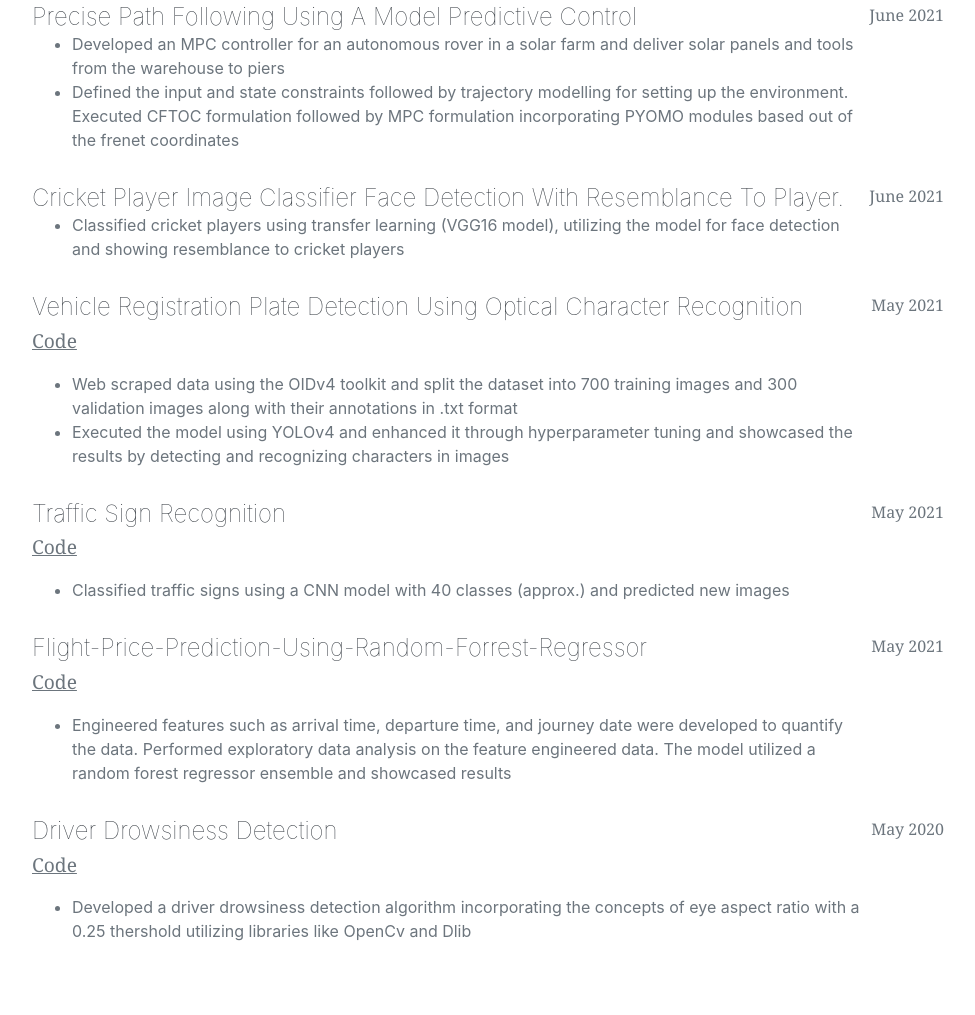
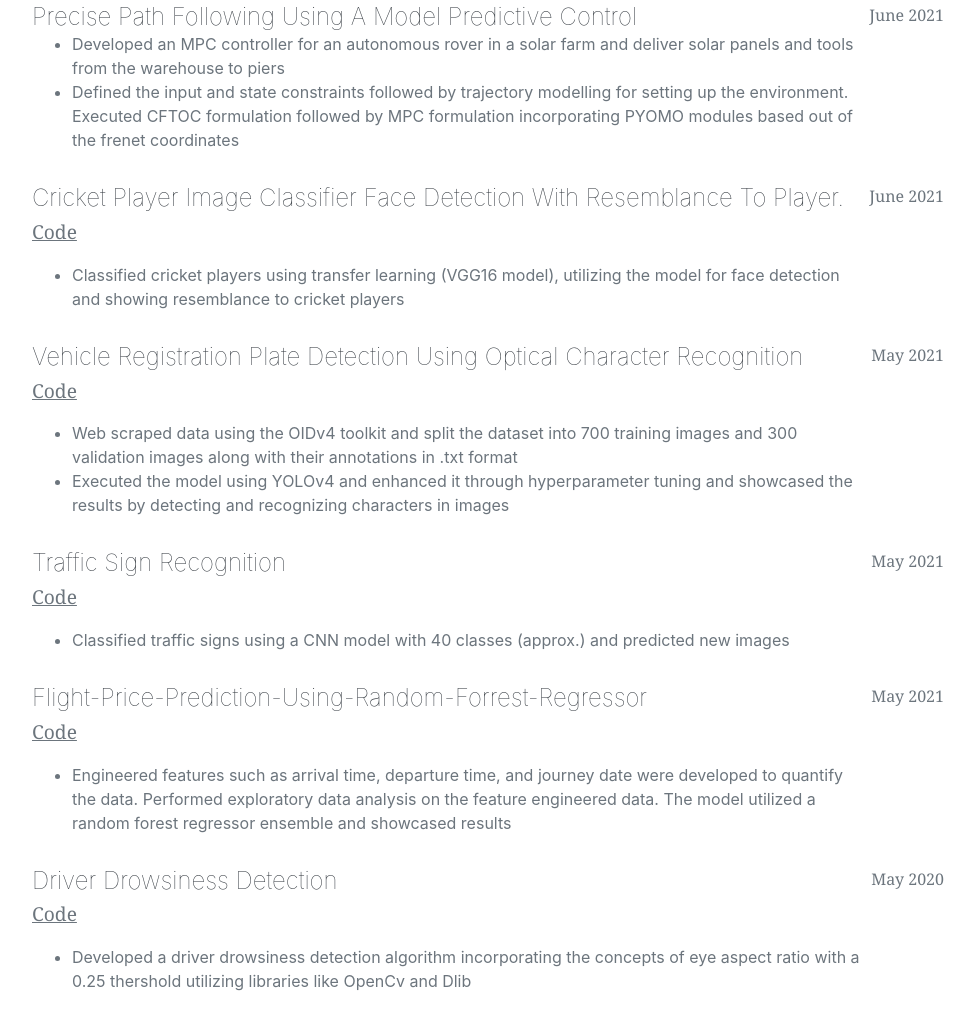
Before and after one commit to Jayant1408/JK, a plain HTML site: page index.html in a window 1280 px wide. Shown: the part 4099-5114 px from the top of the page, without its empty margins (288-1263 px from the left). Drawn offline with nearby package versions, Linux system fonts and the light colour scheme; a web font is replaced by a local one.

Commit message:
Update index.html

```diff
--- a/index.html
+++ b/index.html
@@ -228,6 +228,7 @@
                     <div class="d-flex flex-column flex-md-row justify-content-between">
                         <div class="flex-grow-1">
                             <h3 class="mb-0">Cricket Player Image Classifier Face Detection with Resemblance to Player.</h3>
+                            <div class="subheading mb-3" onclick="window.location='https://github.com/Jayant1408/Cricket-Player-Image-Classsifier-Face-Detection-along-with-resemblance-to-the-cricket-player';"><u>Code</u></div>
                             <ul>
                                 <li>Classified cricket players using transfer learning (VGG16 model), utilizing the model for face detection and showing resemblance to cricket players</li>
                             </ul>
```
